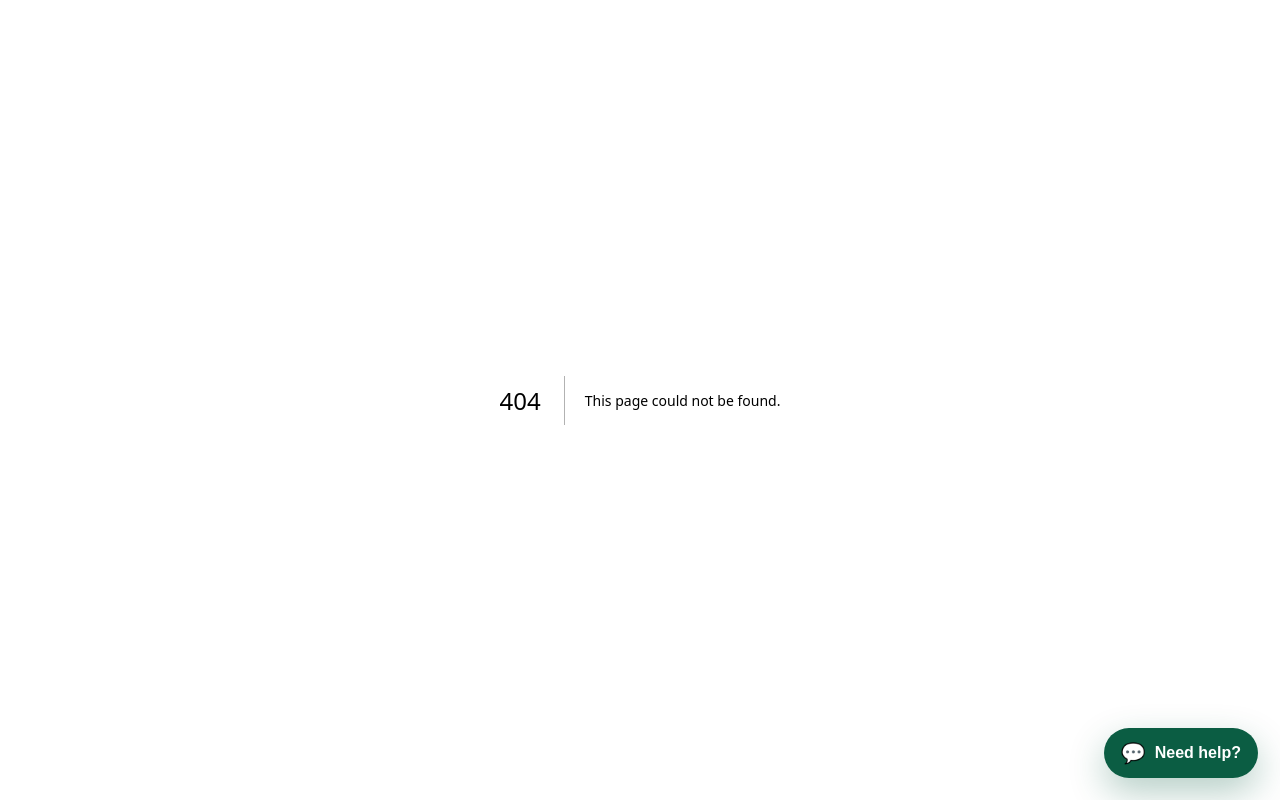
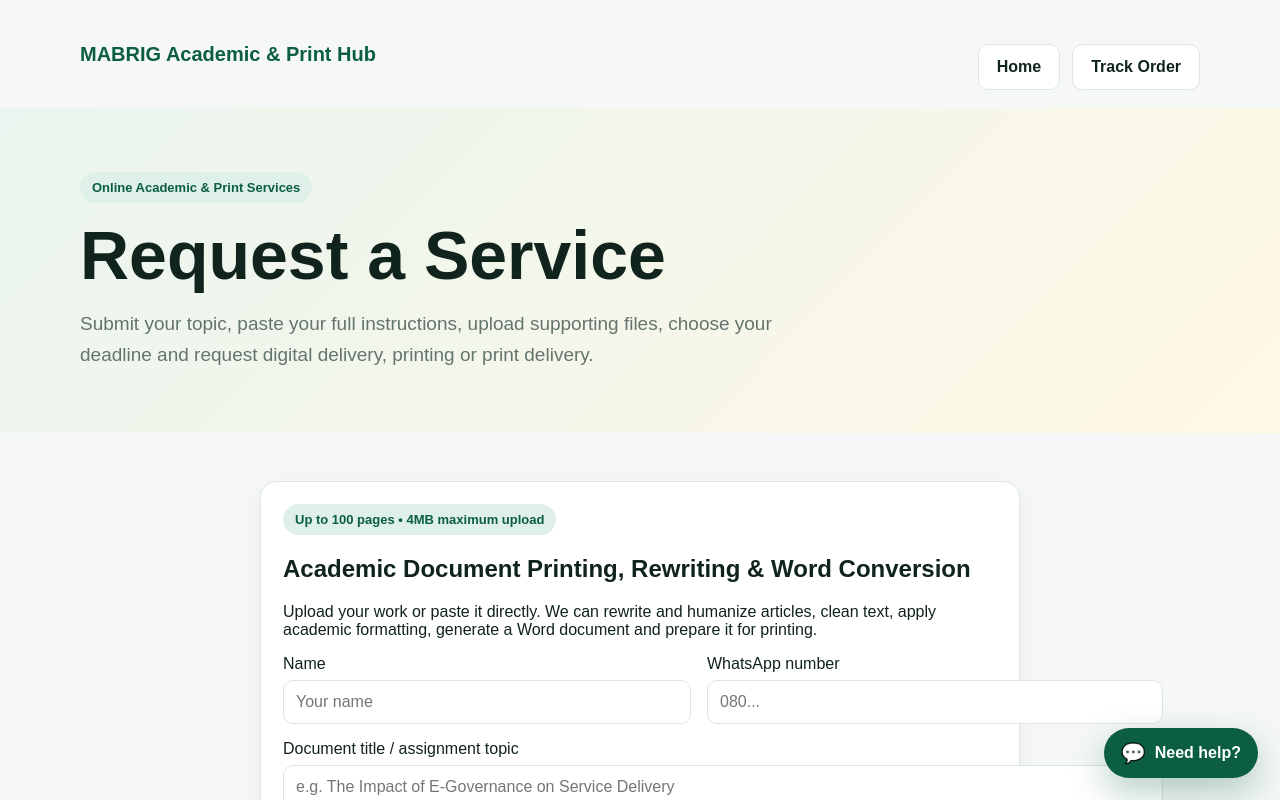
Before and after one commit to mabrig1/mabrig-academic-assistance, a Next.js app: page /request in a window 1280 px wide. Before the commit this address had no page. Shown: the top 800 px of the page. Built offline with nearby package versions, Linux system fonts and the light colour scheme.

Commit message:
Fix /request route for academic service requests
Expose the existing AcademicPrintOrderForm at /request for public service requests.

```diff
--- /dev/null
+++ b/app/request/page.tsx
@@ -0,0 +1,47 @@
+import Link from "next/link";
+import AcademicPrintOrderForm from "../components/AcademicPrintOrderForm";
+
+export const metadata = {
+  title: "Request a Service | MABRIG Academic & Print Hub",
+  description:
+    "Submit assignments, term papers, projects, seminar papers, research assistance, editing, formatting, printing and delivery requests online.",
+};
+
+export default function RequestPage() {
+  return (
+    <>
+      <header className="container nav">
+        <Link className="brand" href="/">MABRIG Academic & Print Hub</Link>
+        <div className="actions">
+          <Link className="btn secondary" href="/">Home</Link>
+          <Link className="btn secondary" href="/track">Track Order</Link>
+        </div>
+      </header>
+
+      <main>
+        <section className="hero">
+          <div className="container">
+            <span className="badge">Online Academic & Print Services</span>
+            <h1>Request a Service</h1>
+            <p className="lead">
+              Submit your topic, paste your full instructions, upload supporting files,
+              choose your deadline and request digital delivery, printing or print delivery.
+            </p>
+          </div>
+        </section>
+
+        <section className="section">
+          <div className="container order">
+            <AcademicPrintOrderForm />
+          </div>
+        </section>
+      </main>
+
+      <footer className="footer">
+        <div className="container">
+          MABRIG Academic & Print Hub • Research • Write • Print • Deliver
+        </div>
+      </footer>
+    </>
+  );
+}
```
